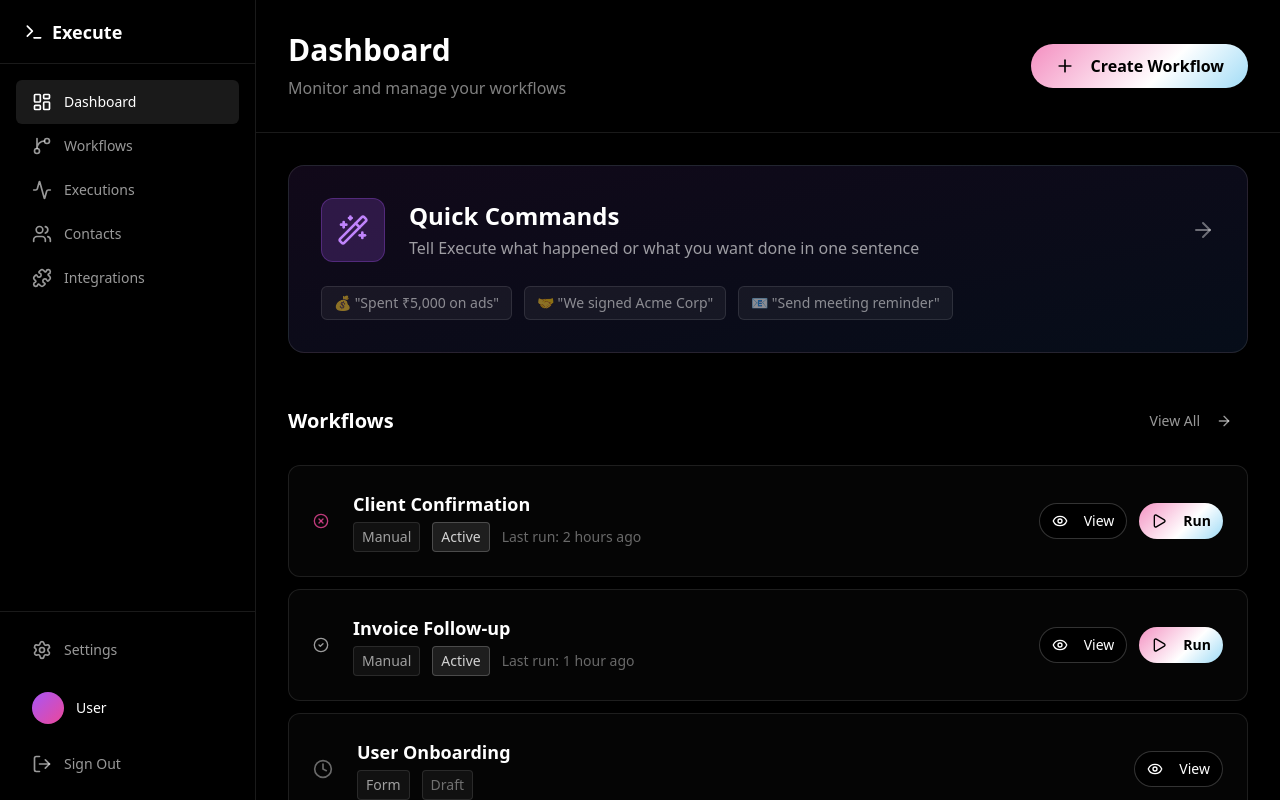
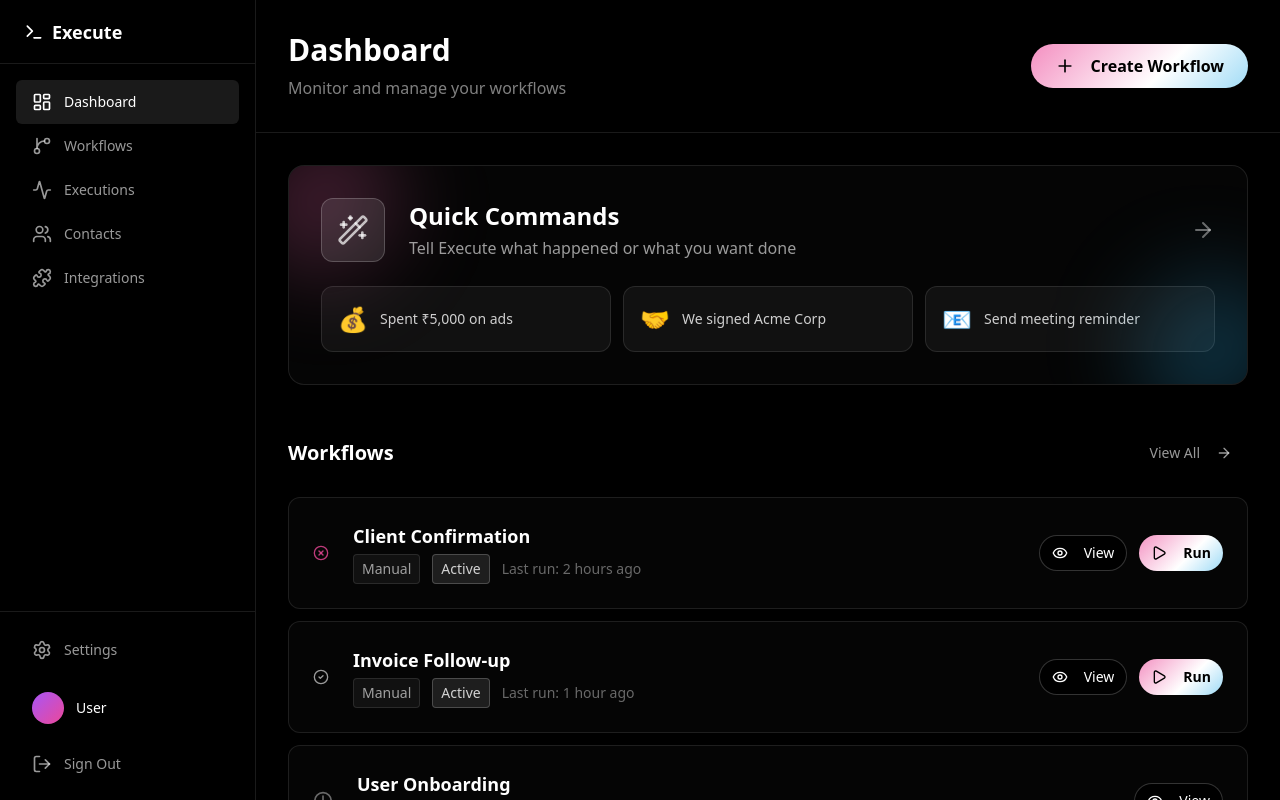
Before and after one commit to priyanshjhaa/Execute, a Next.js app in the folder apps/web/: page /dashboard in a window 1280 px wide. Shown: the top 800 px of the page. Built offline with nearby package versions, Linux system fonts and the light colour scheme; no server answers.

Commit message:
Few UI refinements

```diff
--- a/apps/web/src/app/dashboard/page.tsx
+++ b/apps/web/src/app/dashboard/page.tsx
@@ -114,33 +114,42 @@ export default function DashboardPage() {
         {/* Quick Commands CTA Card */}
         <div className="mb-12">
           <Link href="/dashboard/quick-commands">
-            <div className="group relative p-8 rounded-2xl border border-white/10 bg-gradient-to-br from-purple-500/10 to-blue-500/10 hover:from-purple-500/15 hover:to-blue-500/15 transition-all duration-300 cursor-pointer">
-              <div className="flex items-center justify-between">
-                <div className="flex items-center gap-6">
-                  <div className="flex items-center justify-center w-16 h-16 rounded-xl bg-purple-500/20 border border-purple-500/30 group-hover:scale-110 transition-transform duration-300">
-                    <Wand2 className="h-8 w-8 text-purple-400" />
+            <div className="group relative p-6 md:p-8 rounded-2xl border border-white/10 bg-white/[0.02] hover:bg-white/[0.04] overflow-hidden transition-all duration-300 cursor-pointer">
+              {/* Pink gradient orb at top left */}
+              <div className="absolute -top-8 -left-8 w-40 h-40 bg-gradient-to-br from-pink-500/40 via-pink-400/20 to-transparent rounded-full blur-[40px] pointer-events-none"></div>
+              {/* Sky blue gradient orb at bottom right */}
+              <div className="absolute -bottom-8 -right-8 w-40 h-40 bg-gradient-to-tl from-sky-500/40 via-sky-400/20 to-transparent rounded-full blur-[40px] pointer-events-none"></div>
+
+              {/* Header */}
+              <div className="flex items-center justify-between mb-6 relative">
+                <div className="flex items-center gap-4 md:gap-6">
+                  <div className="flex items-center justify-center w-12 h-12 md:w-16 md:h-16 rounded-xl bg-white/10 border border-white/20 group-hover:scale-110 transition-transform duration-300">
+                    <Wand2 className="h-6 w-6 md:h-8 md:w-8 text-white/70" />
                   </div>
                   <div>
-                    <h2 className="text-2xl font-bold text-white mb-1">Quick Commands</h2>
-                    <p className="text-white/60">
-                      Tell Execute what happened or what you want done in one sentence
+                    <h2 className="text-xl md:text-2xl font-bold text-white mb-1">Quick Commands</h2>
+                    <p className="text-white/60 text-sm md:text-base">
+                      Tell Execute what happened or what you want done
                     </p>
                   </div>
                 </div>
-                <ArrowRight className="h-6 w-6 text-white/40 group-hover:text-white group-hover:translate-x-1 transition-all duration-300" />
+                <ArrowRight className="h-5 w-5 md:h-6 md:w-6 text-white/40 group-hover:text-white group-hover:translate-x-1 transition-all duration-300 flex-shrink-0" />
               </div>
 
-              {/* Example prompts */}
-              <div className="mt-6 flex flex-wrap gap-3">
-                <span className="px-3 py-1.5 rounded-lg bg-white/5 border border-white/10 text-white/50 text-sm">
-                  💰 "Spent ₹5,000 on ads"
-                </span>
-                <span className="px-3 py-1.5 rounded-lg bg-white/5 border border-white/10 text-white/50 text-sm">
-                  🤝 "We signed Acme Corp"
-                </span>
-                <span className="px-3 py-1.5 rounded-lg bg-white/5 border border-white/10 text-white/50 text-sm">
-                  📧 "Send meeting reminder"
-                </span>
+              {/* Action Buttons */}
+              <div className="grid grid-cols-1 md:grid-cols-3 gap-3">
+                <button className="flex items-center gap-3 p-4 rounded-xl bg-white/5 hover:bg-white/10 border border-white/10 hover:border-white/20 transition-all text-left">
+                  <span className="text-2xl">💰</span>
+                  <span className="text-white/80 text-sm font-medium">Spent ₹5,000 on ads</span>
+                </button>
+                <button className="flex items-center gap-3 p-4 rounded-xl bg-white/5 hover:bg-white/10 border border-white/10 hover:border-white/20 transition-all text-left">
+                  <span className="text-2xl">🤝</span>
+                  <span className="text-white/80 text-sm font-medium">We signed Acme Corp</span>
+                </button>
+                <button className="flex items-center gap-3 p-4 rounded-xl bg-white/5 hover:bg-white/10 border border-white/10 hover:border-white/20 transition-all text-left">
+                  <span className="text-2xl">📧</span>
+                  <span className="text-white/80 text-sm font-medium">Send meeting reminder</span>
+                </button>
               </div>
             </div>
           </Link>
```
